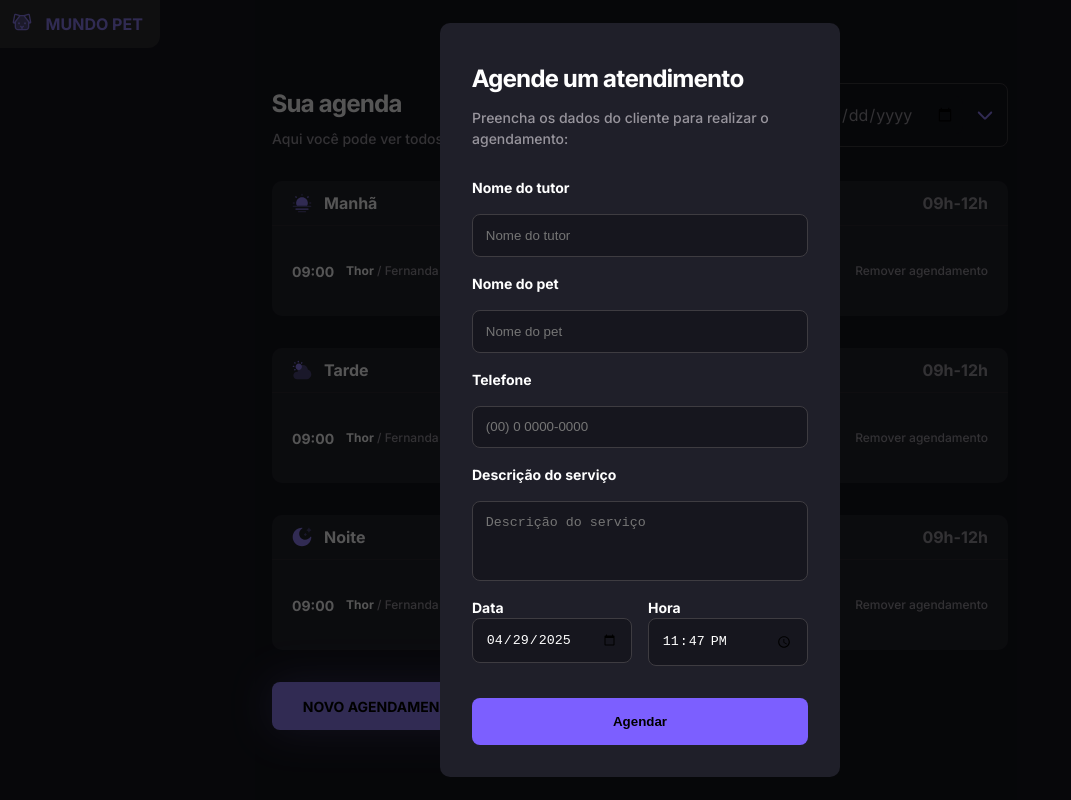
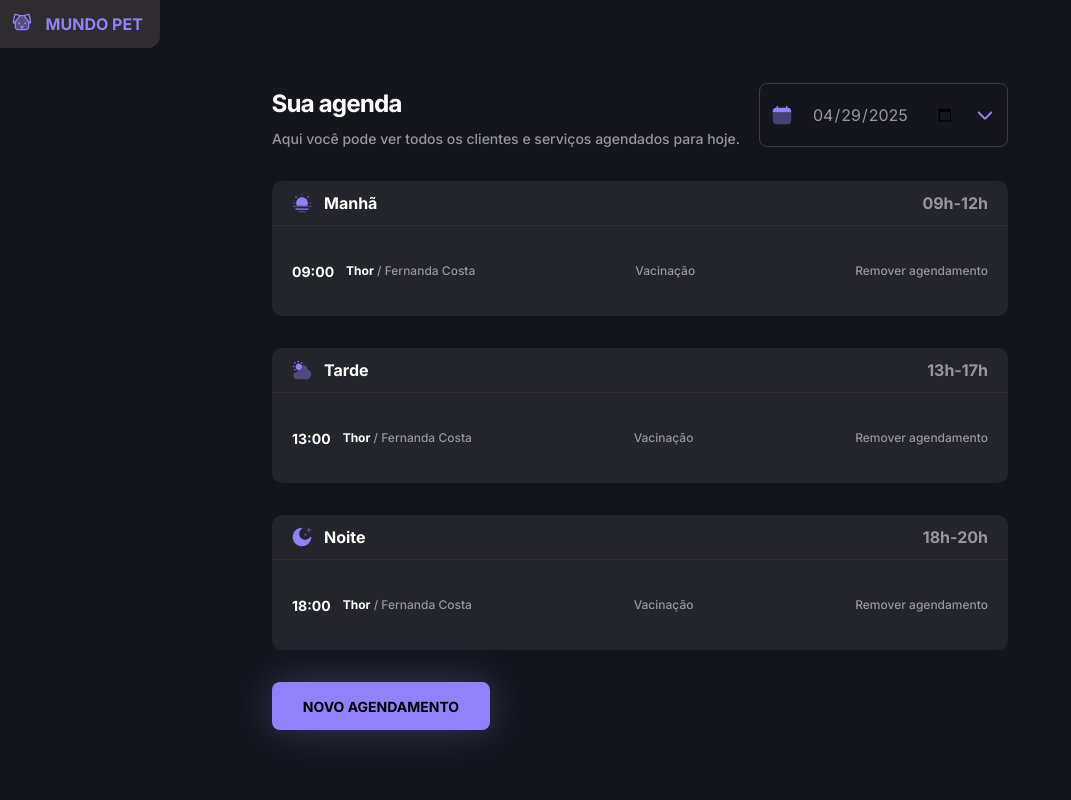
Before and after one commit to FeGonca/desafio-agendamento-petshop, a website built with webpack: page index.html in a window 1280 px wide. Shown: the whole page, without its empty margins (0-1071 px from the left). Built offline with nearby package versions, Linux system fonts and the light colour scheme; data requests are answered from the project's data file.

Commit message:
Service - GET per day

```diff
--- a/index.html
+++ b/index.html
@@ -77,12 +77,12 @@
                 />
                 <h2>Tarde</h2>
               </div>
-              <span>09h-12h</span>
+              <span>13h-17h</span>
             </div>
             <div class="appointmenst">
               <div class="appointment">
                 <div class="flex">
-                  <h2>09:00</h2>
+                  <h2>13:00</h2>
                   <span><strong>Thor</strong> / Fernanda Costa</span>
                 </div>
                 <span>Vacinação</span>
@@ -100,12 +100,12 @@
                 />
                 <h2>Noite</h2>
               </div>
-              <span>09h-12h</span>
+              <span>18h-20h</span>
             </div>
             <div class="appointmenst">
               <div class="appointment">
                 <div class="flex">
-                  <h2>09:00</h2>
+                  <h2>18:00</h2>
                   <span><strong>Thor</strong> / Fernanda Costa</span>
                 </div>
                 <span>Vacinação</span>
@@ -121,7 +121,7 @@
       </main>
 
       <!-- Modal -->
-      <div class="modal show" id="modal">
+      <div class="modal" id="modal">
         <div class="modal-content">
           <h2>Agende um atendimento</h2>
           <p>Preencha os dados do cliente para realizar o agendamento:</p>
--- a/server.json
+++ b/server.json
@@ -5,7 +5,7 @@
       "tutor": "asdasd",
       "pet": "asdasd",
       "phone": "32432432",
-      "date": {},
+      "date": "2025-04-29",
       "time": {}
     },
     {
@@ -13,7 +13,7 @@
       "tutor": "weqwe",
       "pet": "rewrwe",
       "phone": "123123",
-      "date": {},
+      "date": "2025-04-30",
       "time": {}
     },
     {
@@ -23,6 +23,14 @@
       "phone": "234234",
       "date": "2025-04-29",
       "time": "12:57"
+    },
+    {
+      "id": 1745967477776,
+      "tutor": "fdfs",
+      "pet": "33423",
+      "phone": "dsfsd",
+      "date": "2025-04-30",
+      "time": "19:57"
     }
   ]
 }
--- a/src/main.js
+++ b/src/main.js
@@ -9,8 +9,10 @@ import "./styles/index.css"
 import "./styles/modal.css"
 
 import dayjs from "dayjs"
-console.log(dayjs().format("HH:mm"));
 
 // JS
 import "./modules/form/submit.js"
 import "./modules/schedules/schedule.js"
+import "./modules/form/changeDate.js"
+
+import "./modules/page-load.js"
--- /dev/null
+++ b/src/modules/form/changeDate.js
@@ -0,0 +1,8 @@
+"use sttrict"
+import { schedulesDay } from "../schedules/schedule.js";
+
+const selectedDay = document.getElementById("calendar");
+
+selectedDay.onchange = function (event) {
+    schedulesDay();
+}
--- /dev/null
+++ b/src/modules/page-load.js
@@ -0,0 +1,10 @@
+import dayjs from "dayjs";
+import { schedulesDay } from "./schedules/schedule.js";
+import { scheduleFetchByDay } from "../services/schedule-fetch-by-day.js";
+
+const selectedDay = document.getElementById("calendar");
+selectedDay.value = dayjs().format("YYYY-MM-DD");
+
+document.addEventListener("DOMContentLoaded", function(){
+    schedulesDay();
+})
--- a/src/modules/schedules/schedule.js
+++ b/src/modules/schedules/schedule.js
@@ -1 +1,17 @@
 "use sttrict"
+import { scheduleFetchByDay } from "../../services/schedule-fetch-by-day.js";
+
+
+export async function schedulesDay() {
+
+    // Obtem o valor do calendário
+    const selectedDay = document.getElementById("calendar");
+    const date = selectedDay.value;
+
+    // Faz a requisição para obter os agendamentos do dia selecionado
+    const dailySchedules = await scheduleFetchByDay({ date });
+
+    // Exibe os agendamentos
+
+
+}
--- /dev/null
+++ b/src/modules/schedules/show.js
@@ -0,0 +1 @@
+"use sttrict"
--- a/src/services/schedule-fetch-ny-day.js
+++ b/src/services/schedule-fetch-by-day.js
@@ -4,11 +4,10 @@ import { apiConfig } from "./api-config";
 export async function scheduleFetchByDay({ date }) {
   try {
     // Fazendo a requisição para obter os agendamentos por dia
-    const response = await fetch(`${apiConfig.baseURL}/sechedules`);
+    const response = await fetch(`${apiConfig.baseURL}/schedules`);
 
     // Convert para json
     const data = await response.json();
-    console.log(data);
 
     // Filtra os agendamentos pelo dia selecionado.
     const dailySchedules = data.filter((schedule) =>
```
